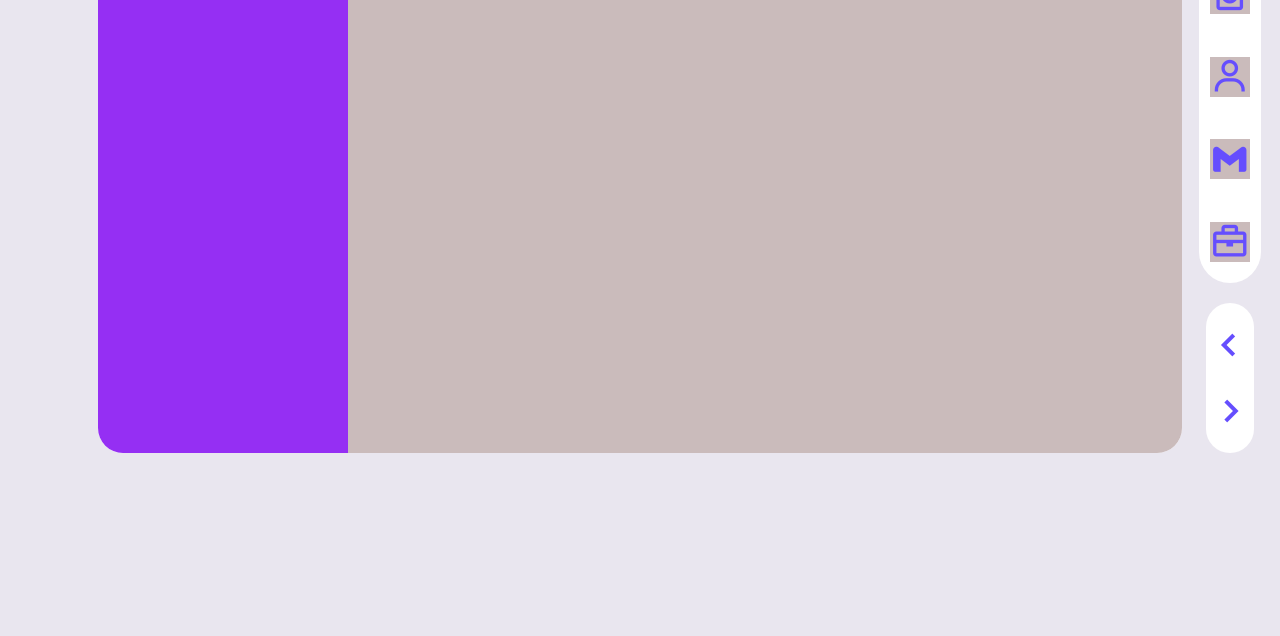
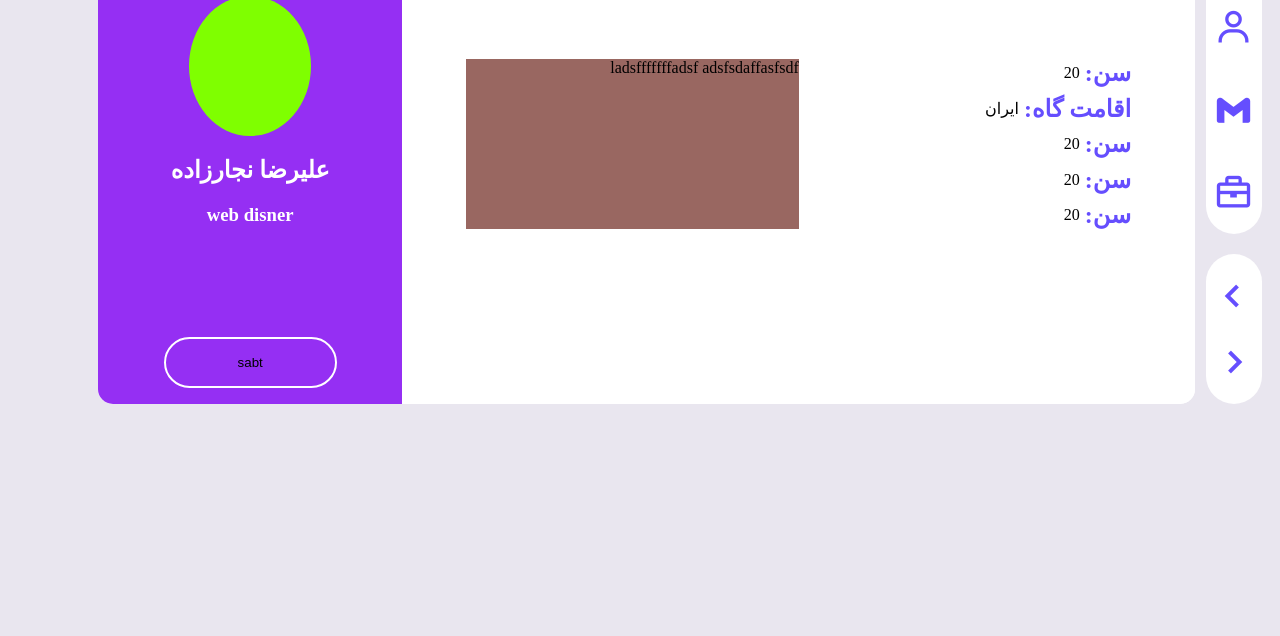
Before and after one commit to anj2915dev/project-me, a plain HTML site: page index.html in a window 1280 px wide. Shown: the part 164-800 px from the top of the page. Drawn offline with nearby package versions, Linux system fonts and the light colour scheme.

Commit message:
respansave and about me and style

```diff
--- a/index.html
+++ b/index.html
@@ -6,7 +6,8 @@
     <meta http-equiv="X-UA-Compatible" content="IE=edge">
     <meta name="viewport" content="width=device-width, initial-scale=1.0">
     <title>Document</title>
-    <link rel="stylesheet" href="styles/style.css">
+    <link rel="stylesheet" href="styles/style/style.css">
+    <link rel="stylesheet" href="styles/about-me/about.css">
     <link href='https://unpkg.com/boxicons@2.1.1/css/boxicons.min.css' rel='stylesheet'>
 
 </head>
@@ -14,11 +15,64 @@
 <body>
     <nav class="navbar">
         <i class='bx bx-menu'></i>
+        <div class="menuandprof"></div>
     </nav>
     <section class="">
         <div class="contaner">
-            <div class="profile">ppppp</div>
-            <div class="content">kkkkkk</div>
+            <div class="profile">
+                <div class="top-profile">
+                    <!-- image profile -->
+                    <div class="img-profile">
+
+                    </div>
+                    <!-- title in profile -->
+                    <div class="title">
+                        <div>
+                            <h1><strong>علیرضا نجارزاده</strong></h1>
+
+                        </div>
+                        <div>
+                            <h3>web disner</32>
+                        </div>
+
+
+                    </div>
+                </div>
+
+                <button class="btn">sabt</button>
+            </div>
+            <!-- Content is my part -->
+            <div class="content">
+                <div class="About-me">
+                    <h2 class="text-me">
+                        درباره <span class="me">من</span>
+                    </h2>
+                    <div class="conten-ebout">
+                        <div class="Information">
+                            <div class="item-form">
+                             <span class="title-info">سن:</span> <span class="value-info">20</span>
+                            </div>
+                            <div class="item-form">
+                             <span class="title-info">اقامت گاه:</span> <span class="value-info">ایران</span>
+                            </div>
+                            <div class="item-form">
+                             <span class="title-info">سن:</span> <span class="value-info">20</span>
+                            </div>
+                            <div class="item-form">
+                             <span class="title-info">سن:</span> <span class="value-info">20</span>
+                            </div>
+                            <div class="item-form">
+                             <span class="title-info">سن:</span> <span class="value-info">20</span>
+                            </div>
+                        </div>
+                        <div class="description">
+                              ladsfffffffadsf
+                              adsfsdaffasfsdf
+                        </div>
+                    </div>
+
+                </div>
+            </div>
         </div>
         <div class="iside">
             <div class="menu">
@@ -33,6 +87,7 @@
             </div>
         </div>
     </section>
+    <script src="js/index.js"></script>
 </body>
 
 </html>
--- a/js/index.js
+++ b/js/index.js
@@ -0,0 +1,6 @@
+const btnMenu=document.querySelector(".bx-menu");
+const menu=document.querySelector(".menuandprof")
+btnMenu.addEventListener("click",(e)=>{
+    menu.style.transform="translate(0px)";
+
+})
--- a/styles/Variable.scss
+++ /dev/null
@@ -1,4 +0,0 @@
-$color-background:#e9e6ef;
-$color-purple:#952ff3;
-$color-white:#fff;
-$color-purple2:#654efe;
--- /dev/null
+++ b/styles/_Variable.scss
@@ -0,0 +1,8 @@
+$color-background: #e9e6ef;
+$color-purple: #952ff3;
+$color-white: #fff;
+$color-purple2: #654efe;
+$pading-content: 1rem;
+$pading-about:3rem;
+$size-title: 2rem;
+$size-titl2: 1.5rem;
--- /dev/null
+++ b/styles/_method.scss
@@ -0,0 +1,53 @@
+@mixin respansave-grid {
+    @media (max-width: 746px) {
+        display: grid;
+        grid-template-columns: repeat(1, minmax(0, 1fr));
+        height: 100%;
+    }
+}
+// hover btn
+@mixin hover-tag {
+    &:hover {
+        background-color: white;
+        color: $color-purple;
+    }
+}
+
+@mixin respansave-height {
+    @media (max-width: 746px) {
+       @content;
+    }
+}
+// visable by displey one
+@mixin visable-none {
+    @media (max-width: 746px) {
+        display: none;
+    }
+}
+// pading 4 sides
+@mixin pading-4($r, $l, $t, $b) {
+    @media (min-width: 746px) {
+        padding: $r $l $t $b;
+    }
+}
+// size 746px
+@mixin min-size-746 {
+    @media (min-width: 746px) {
+        @content;
+    }
+}
+@mixin max-width-700 {
+    @media (max-width: 746px) {
+        max-width: 700px;
+    }
+}
+@mixin max-width-1100 {
+    @media (max-width: 1100px) {
+        @content;
+    }
+}
+@mixin max-width {
+    @media (max-width: 900px) {
+        @content;
+    }
+}
--- /dev/null
+++ b/styles/about-me/about.scss
@@ -0,0 +1,40 @@
+@import "../method";
+@import "../Variable";
+
+.conten-ebout{
+    display: flex;
+    padding:$pading-about;
+    .Information{
+        display: flex;
+        flex-direction: column;
+        justify-content: space-between;
+
+        width: 50%;
+        height: 170px;
+
+        .item-form{
+            display: flex;
+  align-items: center;
+
+
+            .title-info{
+                color:$color-purple2;
+                font-size: $size-titl2;
+                margin-left: 5px;
+                font-weight: bold
+            }
+            .value-info{
+                font-size: 1rem;
+
+            }
+        }
+
+    }
+    .description{
+        width: 50%;
+        height: 170px;
+        background-color: rgb(153, 103, 97);
+
+    }
+
+}
--- a/styles/style.scss
+++ /dev/null
@@ -1,120 +0,0 @@
-@import "method";
-@import "variable";
-@mixin qure {
-    @media (min-width: 800px) {
-        background-color: rgb(202, 187, 187);
-    }
-}
-@mixin qure2 {
-    @media (max-width: 800px) {
-        display: grid;
-        grid-template-columns: repeat(1, minmax(0, 1fr));
-        height: 100%;
-    }
-}
-@mixin qure3 {
-    @media (max-width: 800px) {
-        position: absolute;
-        height: auto;
-    }
-}
-@mixin qure4 {
-    @media (max-width: 800px) {
-        visibility: hidden;
-    }
-}
-@mixin qure5($r, $l, $t, $b) {
-    @media (min-width: 800px) {
-        padding: $r $l $t $b;
-    }
-}
-@mixin qure6($r, $l, $t, $b) {
-    @media (min-width: 800px) {
-        @content;
-    }
-}
-body {
-    background-color: $color-background;
-    @include qure5(60px, 0px, 60px, 60px);
-}
-.navbar {
-
-    text-align: right;
-    @include qure6{
-        visibility: hidden
-    };
-    i {
-        font-size: 3rem;
-    }
-}
-section {
-    display: flex;
-    justify-content: space-between;
-}
-.contaner {
-    width: 90%;
-    height: 500px;
-    background-color: $color-white;
-    margin-left: 30px;
-    border-radius: 25px;
-    overflow: hidden;
-    display: flex;
-    @include qure2;
-
-    .content {
-        background-color: blue;
-        width: 100%;
-        height: 100%;
-        @include qure;
-        @include qure3;
-        grid-column: 1;
-    }
-
-    .profile {
-        background-color: $color-purple;
-        width: 30%;
-        @include qure4;
-        height: 100%;
-    }
-}
-.iside {
-    width: 7%;
-
-    display: flex;
-    flex-direction: column;
-    justify-content: space-between;
-    align-items: center;
-    @include qure4;
-    .menu {
-        background-color: $color-white;
-        width: auto;
-        height: 66%;
-        width: 73%;
-        display: flex;
-        flex-direction: column;
-        justify-content: space-around;
-        flex-wrap: wrap;
-        align-items: center;
-        border-radius: 40px;
-        i {
-            font-size: 2.5rem;
-            color: $color-purple2;
-            @include qure;
-        }
-    }
-    .rghit-and-left {
-        background-color: $color-white;
-
-        height: 30%;
-        display: flex;
-        flex-direction: column;
-        justify-content: space-evenly;
-        align-items: center;
-
-        border-radius: 40px;
-        i {
-            font-size: 3rem;
-            color: $color-purple2;
-        }
-    }
-}
--- /dev/null
+++ b/styles/style/style.scss
@@ -0,0 +1,181 @@
+@import "../method";
+@import "../Variable";
+
+
+body {
+    background-color: $color-background;
+    @include pading-4(20px, 0px, 60px, 60px);
+
+    direction: rtl;
+    @include max-width-700;
+}
+.navbar {
+    text-align: right;
+    width: 100%;
+    height: 100%;
+    display: flex;
+    background-color: $color-white;
+    @include min-size-746 {
+        display: none;
+    }
+    i {
+        font-size: 3rem;
+        z-index: 2;
+    }
+    .menuandprof {
+        width: 30%;
+        height: 100px;
+        background-color: brown;
+        position: absolute;
+
+        z-index: 1;
+        transform: translate(500px);
+
+        @include min-size-746 {
+            display: none;
+        }
+        transition: transform 1s ease-in-out;
+    }
+}
+section {
+    display: flex;
+    justify-content: space-between;
+    flex-direction: row-reverse;
+    height: 500px;
+    @include min-size-746 {
+        margin-top: 40px;
+    }
+    @include max-width {
+        margin-top: 0;
+        height: 800px;
+    }
+}
+.contaner {
+    width: 100%;
+    height: 100%;
+    background-color: $color-white;
+    margin-left: 30px;
+    border-radius: 15px;
+    overflow: hidden;
+    display: flex;
+    @include max-width {
+        border-radius: 0;
+        margin-left: 0;
+    }
+    flex-direction: row-reverse;
+    @include respansave-grid;
+
+    .content {
+        width: 100%;
+        height: 100%;
+        background-color: $color-white;
+        @include respansave-height{
+            height: auto;
+        }
+        grid-column: 1;
+        padding: $pading-content;
+        // about me
+        .text-me {
+            font-size: $size-title;
+            .me {
+                color: $color-purple;
+            }
+        }
+    }
+
+    .profile {
+        background-color: $color-purple;
+        width: 40%;
+        display: flex;
+        justify-content: space-evenly;
+        align-items: center;
+        flex-direction: column;
+        @include visable-none;
+        height: 100%;
+        .top-profile {
+            display: flex;
+            flex-direction: column;
+            justify-content: center;
+            align-items: center;
+            width: 100%;
+
+            height: 80%;
+            .img-profile {
+                width: 40%;
+                height: 35%;
+                @include max-width-1100 {
+                    height: 28%;
+                }
+                @include max-width {
+                    width: 55%;
+                    height: 28%;
+                }
+
+                border-radius: 50%;
+                background-color: chartreuse;
+            }
+            // title in profile
+            .title {
+                text-align: center;
+
+                align-items: center;
+
+                width: 100%;
+                color: white;
+            }
+        }
+
+        .btn {
+            padding: 1rem 4.5rem;
+            border-radius: 2rem;
+            border: 2px solid white;
+            background-color: $color-purple;
+            cursor: pointer;
+            transition: all 0.5s ease-in-out;
+
+            @include hover-tag;
+        }
+    }
+}
+.iside {
+    width: 7%;
+
+    display: flex;
+    flex-direction: column;
+    justify-content: space-between;
+    align-items: center;
+    @include visable-none;
+    i {
+        color: $color-purple2;
+        cursor: pointer;
+    }
+    .menu {
+        background-color: $color-white;
+        width: auto;
+        height: 66%;
+        width: 73%;
+        display: flex;
+        flex-direction: column;
+        justify-content: space-around;
+        flex-wrap: wrap;
+        align-items: center;
+        border-radius: 40px;
+        i {
+            font-size: 2.5rem;
+        }
+    }
+    .rghit-and-left {
+        background-color: $color-white;
+        width: 73%;
+        height: 30%;
+        display: flex;
+        flex-direction: column;
+        justify-content: space-evenly;
+        align-items: center;
+
+        border-radius: 40px;
+        i {
+            font-size: 3rem;
+        }
+    }
+}
```
Also changed, not shown: styles/Variable.css (deleted), styles/about-me/about.css (added), styles/method.scss (deleted), styles/style.css (deleted), styles/style/style.css (added), 5 other files.
